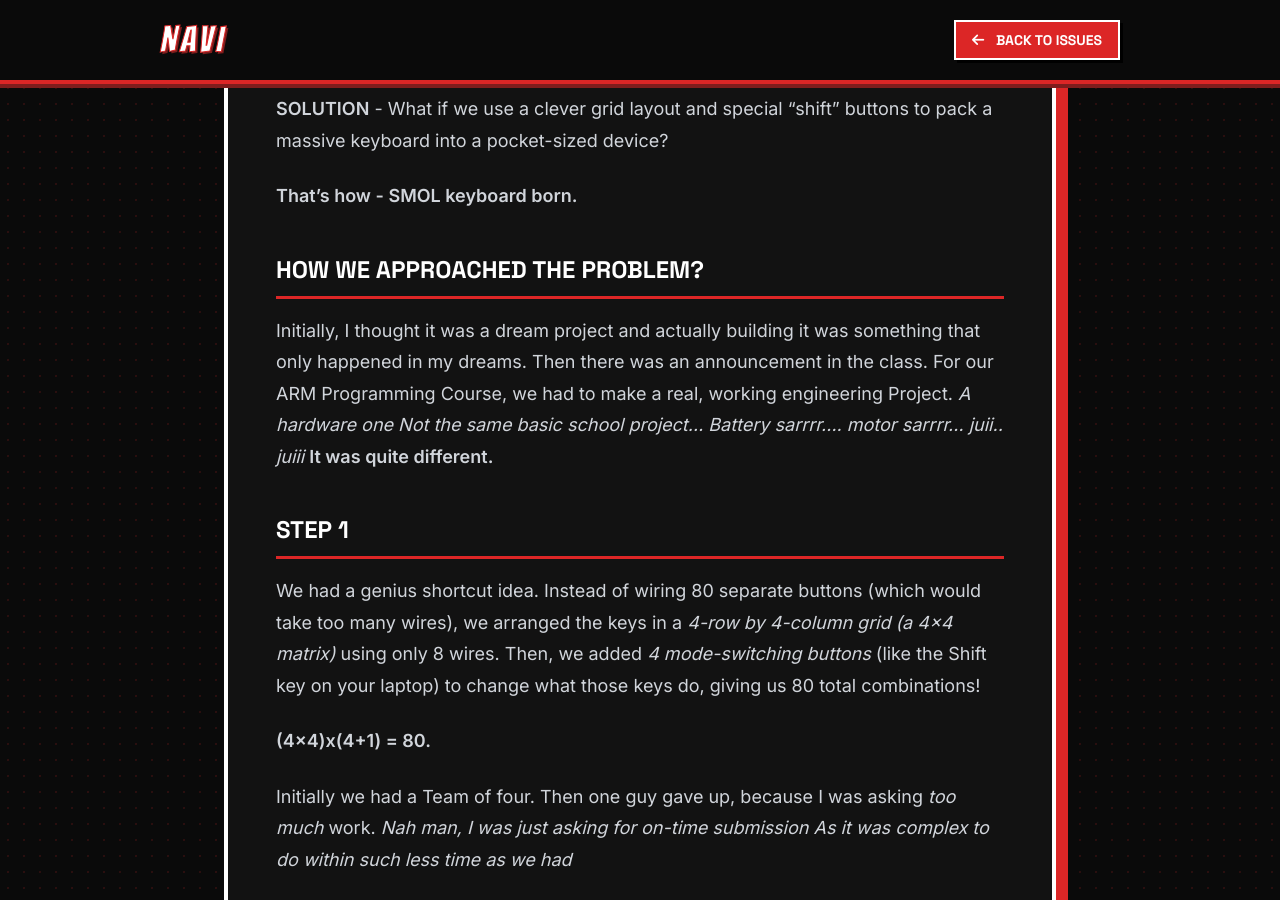
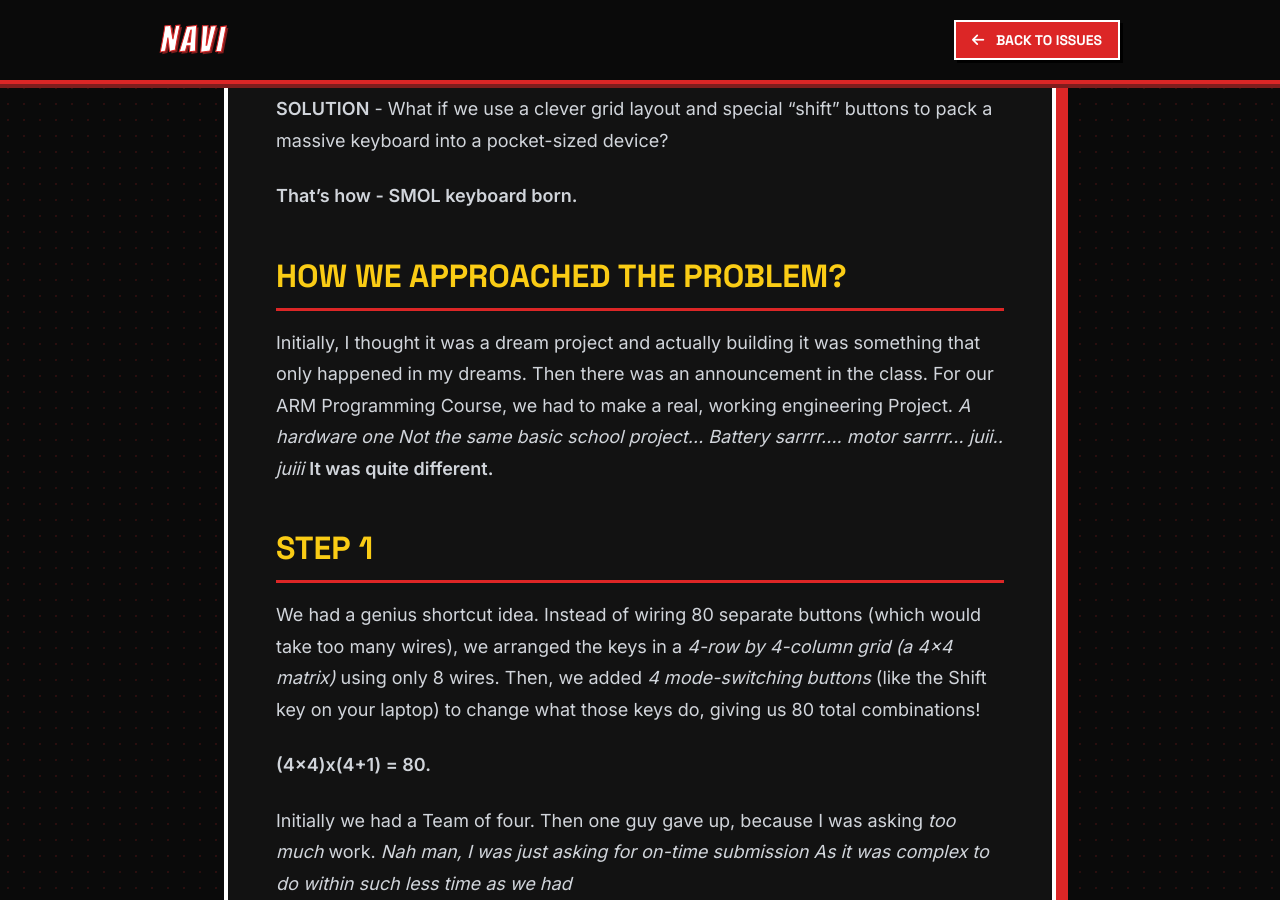
Before and after one commit to Pruthvik27/navi.github.io, a Jekyll site: the page built from _posts/2026-07-01-project-smol.md, in a window 1280 px wide and 900 px high, scrolled down 812 px. Built offline with Jekyll 4.4.1, drawn with Linux system fonts in a browser that asks for light colours; nearby versions of some CDN libraries.

```diff
--- a/_posts/2026-07-01-project-smol.md
+++ b/_posts/2026-07-01-project-smol.md
@@ -15,14 +15,14 @@ permalink: /project-smol/
 
 **That's how - SMOL keyboard born.**
 
-### How we approached the Problem?
+## How we approached the Problem?
 
 Initially, I thought it was a dream project and actually building it was something that only happened in my dreams. Then there was an announcement in the class. For our ARM Programming Course, we had to make a real, working engineering Project.
 *A hardware one*
 *Not the same basic school project... Battery sarrrr.... motor sarrrr... juii.. juiii*
 **It was quite different.**
 
-### **Step 1**
+## **Step 1**
 We had a genius shortcut idea. Instead of wiring 80 separate buttons (which would take too many wires), we arranged the keys in a *4-row by 4-column grid (a 4x4 matrix)* using only 8 wires. Then, we added *4 mode-switching buttons* (like the Shift key on your laptop) to change what those keys do, giving us 80 total combinations!
 
 **(4x4)x(4+1) = 80.**
```
